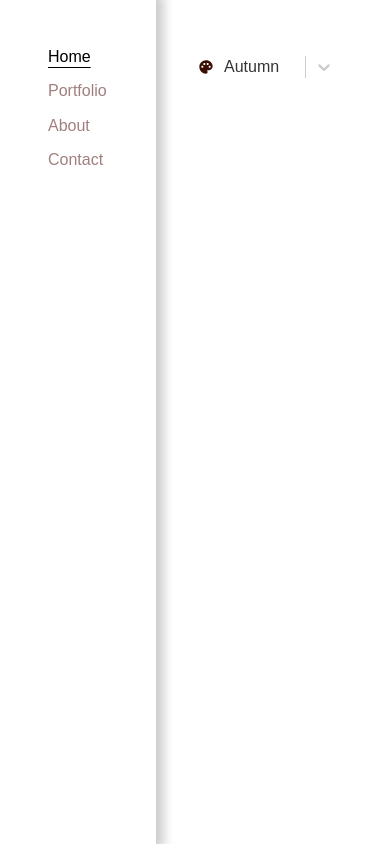
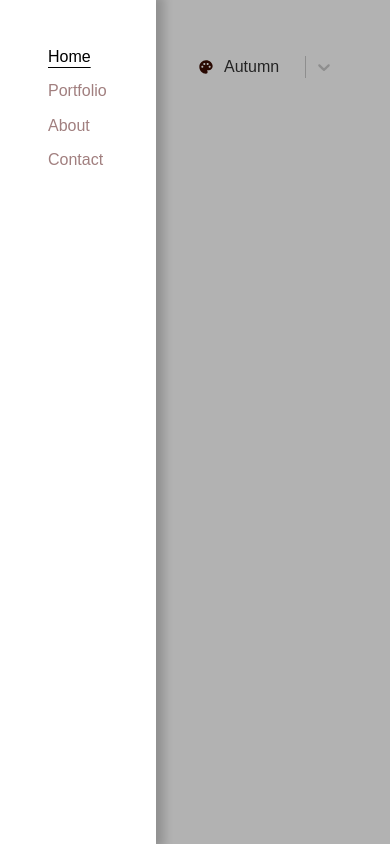
Before and after one commit to akleszcz/art-portfolio, a React (Create React App) app: page / in a window 390 px wide. Both pictures are taken after a click on the button "Navigation bar toggle". Built offline with nearby package versions, Linux system fonts and the light colour scheme.

Commit message:
Add Backdrop below SideDrawer

```diff
--- /dev/null
+++ b/src/components/Backdrop/index.tsx
@@ -0,0 +1,8 @@
+import { FunctionComponent } from "react";
+import * as Styled from './styles';
+
+const Backdrop: FunctionComponent<{ isVisible: boolean }> = ({ isVisible }) => {
+  return isVisible ? <Styled.Div></Styled.Div> : null;
+};
+
+export default Backdrop;
--- /dev/null
+++ b/src/components/Backdrop/styles.ts
@@ -0,0 +1,10 @@
+import styled from "styled-components";
+
+export const Div = styled.div`
+  background: rgba(0, 0, 0, 0.3);
+  position: fixed;
+  width: 100%;
+  height: 100%;
+  left: 0;
+  top: 0;
+`;
--- a/src/components/Layout/index.tsx
+++ b/src/components/Layout/index.tsx
@@ -5,6 +5,7 @@ import { CONTENT_TEST_ID } from "../../consts";
 import { UiContext } from "../../context/ui-context";
 import { GlobalStyle } from "../../styles/global";
 import { themes } from "../../styles/themes";
+import Backdrop from "../Backdrop";
 import NavBar from "../NavBar";
 import SideDrawer from "../SideDrawer";
 import SideMenu from "../SideMenu";
@@ -21,7 +22,6 @@ const Layout: FunctionComponent = ({ children }) => {
 
   return <ThemeProvider theme={theme}>
     <GlobalStyle />
-    <SideDrawer isOpen={isSideDrawerOpen} toggleIsOpen={toggleSideDrawerOpen}/>
     <Styled.Content data-testid={CONTENT_TEST_ID}>
       <NavBar toggleSideDrawerOpen={toggleSideDrawerOpen}/>
       <Routes>
@@ -32,6 +32,8 @@ const Layout: FunctionComponent = ({ children }) => {
         {children}
       </main>
     </Styled.Content>
+    <Backdrop isVisible={isSideDrawerOpen}/>
+    <SideDrawer isOpen={isSideDrawerOpen} toggleIsOpen={toggleSideDrawerOpen}/>
   </ThemeProvider>;
 };
 
--- a/src/components/SideDrawer/styles.ts
+++ b/src/components/SideDrawer/styles.ts
@@ -7,8 +7,10 @@ export const Nav = styled.nav`
   flex-direction: column;
   height: 100%;
   gap: ${tokens.spacing.small};
+  left: 0;
   padding: ${tokens.spacing.large};
   position: fixed;
+  top: 0;
   transform: translateX(-100%);
   transition: transform 0.3s ease-out;
   width: 40%;
```
Also changed, not shown: 2 other files (tests, documents, lock files or other folders).
